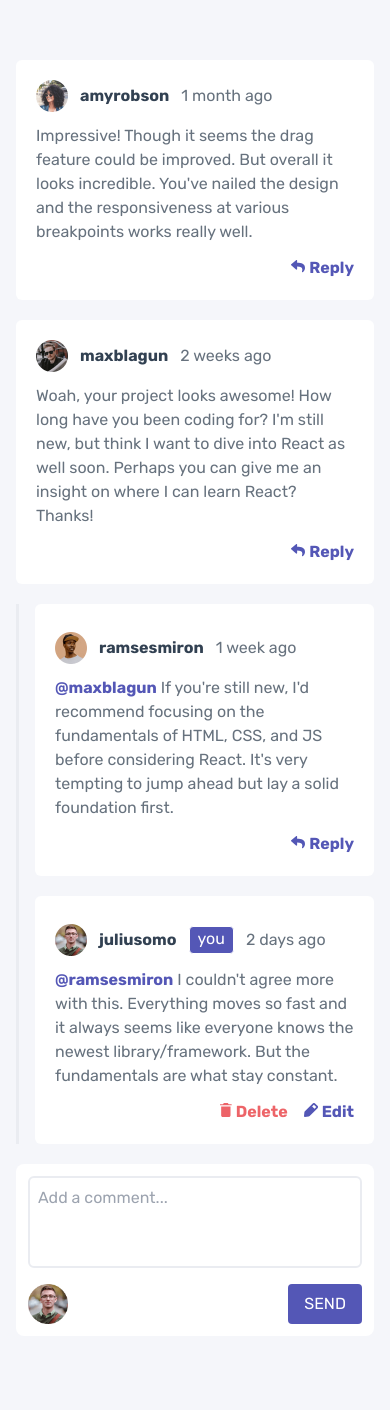
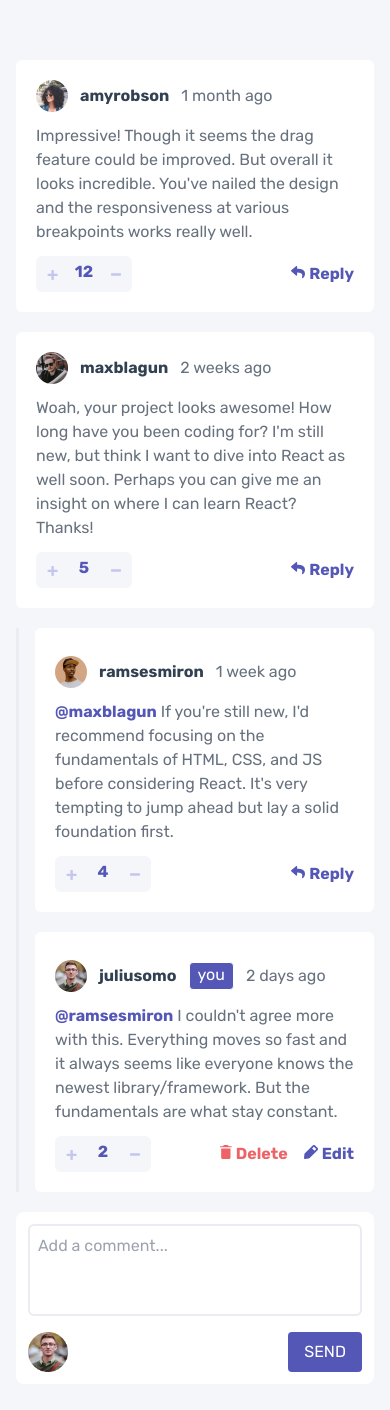
Before and after one commit to vishalbrdr/interactive-comment-section, a React (Vite) app: page / in a window 390 px wide. Shown: the top 1410 px of the page. Before the commit the page ends 1376 px from the top, so only its background shows below. Built offline with nearby package versions, Linux system fonts and the light colour scheme.

Commit message:
form bugs fixed

```diff
--- a/src/components/Comment.tsx
+++ b/src/components/Comment.tsx
@@ -76,9 +76,14 @@ export default function Comment({ comment }: CommentProps) {
                 <p className="whitespace-pre-line text-neutral-grayishBlue">
                   {comment.content}
                 </p>
-                <div className="flex sm:hidden gap-4 w-fit mt-4 ml-auto">
-                  <CommentOptions optionsProps={optionsProps} />
+                {/* mobile view only */}
+                <div className="flex justify-between sm:hidden items-center gap-4 mt-4">
+                  <CommentScore comment={[comment]} />
+                  <div className="flex gap-4">
+                    <CommentOptions optionsProps={optionsProps} />
+                  </div>
                 </div>
+                {/* mobile view only */}
               </>
             )}
           </div>
@@ -184,7 +189,6 @@ function Reply({ reply, comment }: { reply: Rpy; comment: Cmt }) {
                 ref={input}
                 name="comment"
                 rows={4}
-                onBlur={() => setIsEditing(false)}
                 placeholder={"Add a comment..."}
               >
                 {reply.content}
@@ -205,8 +209,11 @@ function Reply({ reply, comment }: { reply: Rpy; comment: Cmt }) {
                 {reply.content}
               </p>
               {/* mobile-view only */}
-              <div className="sm:hidden flex gap-4 w-fit mt-4 ml-auto">
-                <CommentOptions optionsProps={optionsProps} />
+              <div className="sm:hidden flex mt-4 justify-between items-center">
+                <CommentScore comment={[comment, reply]} />
+                <div className="flex gap-4">
+                  <CommentOptions optionsProps={optionsProps} />
+                </div>
               </div>
               {/* mobile view only */}
             </>
--- a/src/components/CommentForm.tsx
+++ b/src/components/CommentForm.tsx
@@ -67,9 +67,6 @@ function CommentForm({
         ref={input}
         name="comment"
         rows={3}
-        onBlur={() => {
-          if (setIsReplying) setIsReplying(false);
-        }}
         placeholder={
           commentType === "reply"
             ? `reply to @${replyingTo || comment?.user.username}`
--- a/src/components/CommentScore.tsx
+++ b/src/components/CommentScore.tsx
@@ -9,18 +9,18 @@ type CommentScoreProps = {
 function CommentScore({ comment }: CommentScoreProps) {
   const { updateCommentScore } = useCommentContext();
   return (
-    <div className="flex rounded-md flex-col bg-neutral-veryLightGray w-8">
+    <div className="flex rounded-md sm:flex-col bg-neutral-veryLightGray w-8 max-sm:w-auto max-sm:py-1">
       <button
-        className="h-7 hover:text-primary-blue grid place-items-center w-full"
+        className="h-7 hover:text-primary-blue grid place-items-center w-full max-sm:w-8"
         onClick={() => updateCommentScore(comment, "+")}
       >
         <img src={plusIcon} alt="upvote" />
       </button>
-      <div className="text-center text-primary-blue font-bold">
+      <div className="text-center max-sm:w-8 text-primary-blue font-bold">
         {comment[1]?.score || comment[0].score}
       </div>
       <button
-        className="h-7 w-full grid place-items-center"
+        className="h-7 w-full grid max-sm:w-8 place-items-center"
         onClick={() => updateCommentScore(comment, "-")}
       >
         <img src={minusIcon} alt="upvote" />
```
